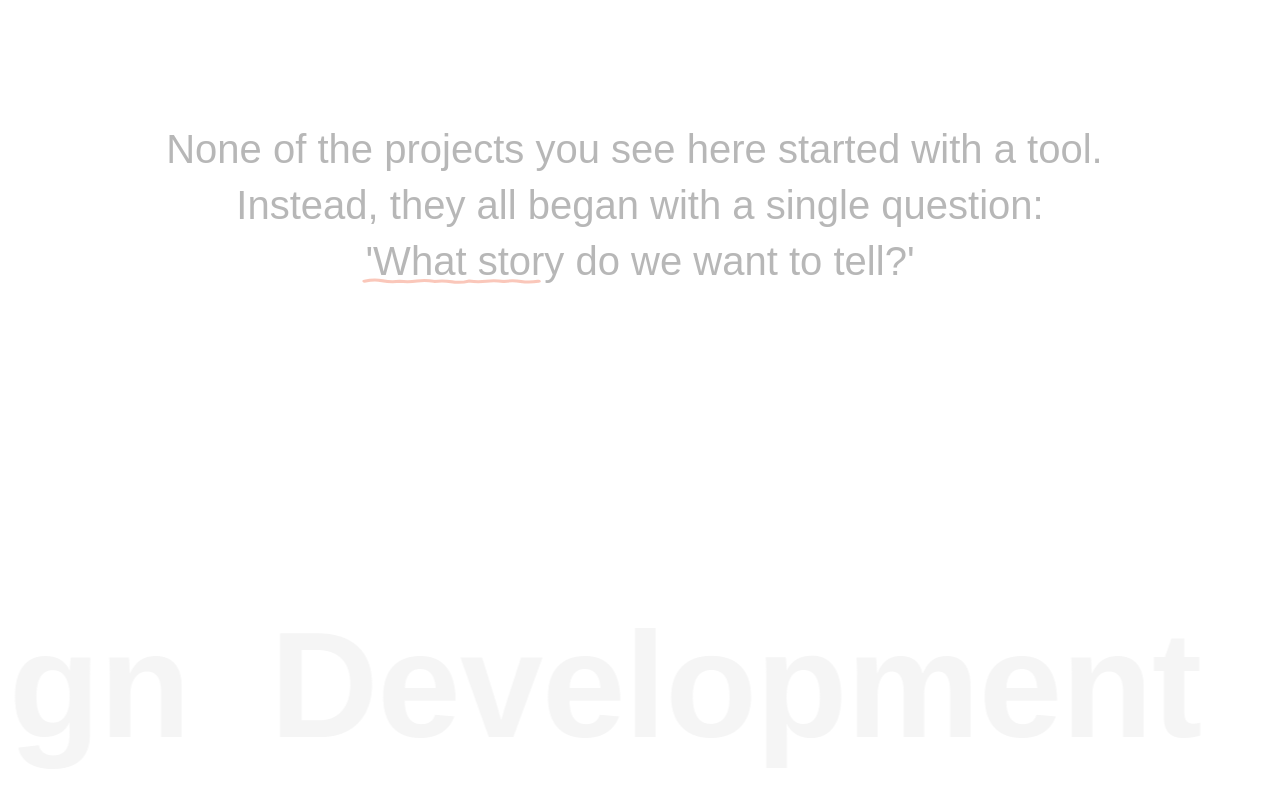
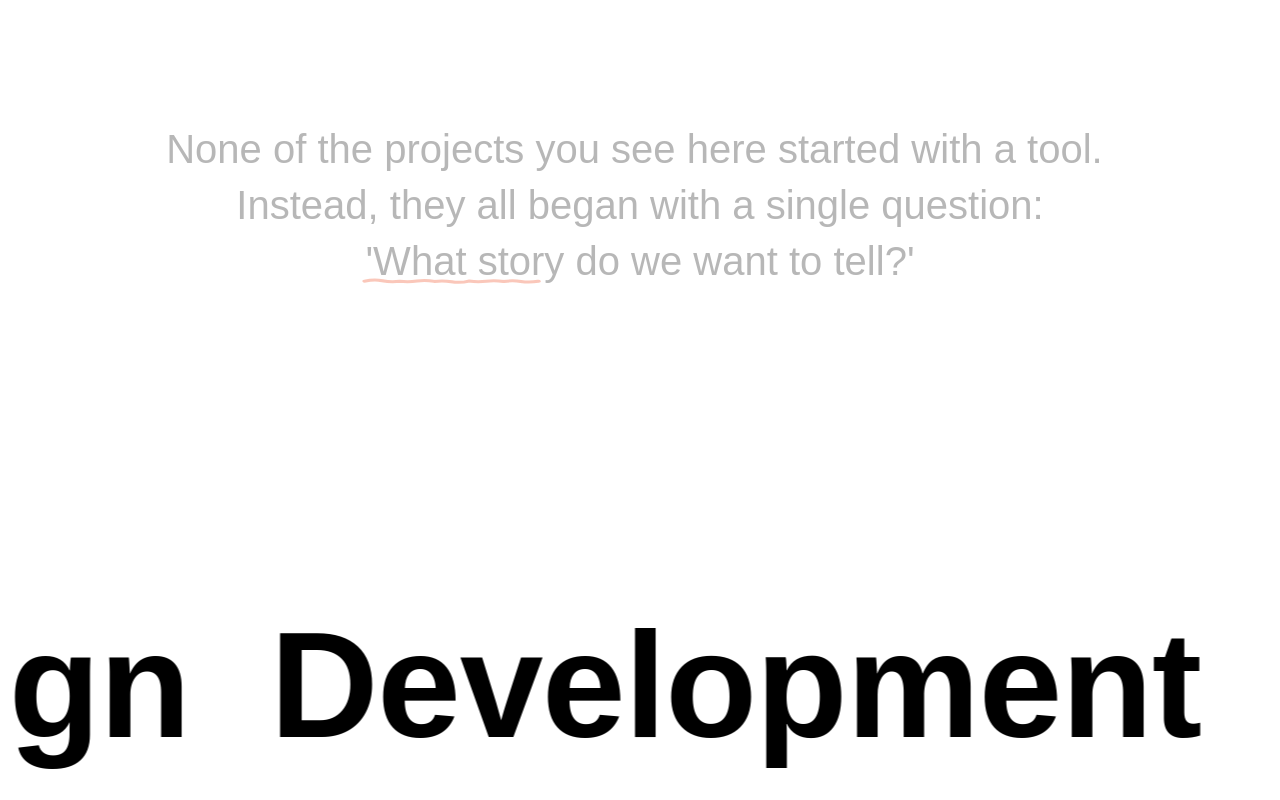
Before and after one commit to cendysaputra/web-showcase, a React (Vite) app: page / in a window 1280 px wide. Shown: the part 1843-2643 px from the top of the page. Built offline with nearby package versions, Linux system fonts and the light colour scheme; a web font is replaced by a local one.

Commit message:
Check update website ruangartefak.com

```diff
--- a/src/components/RunningText.css
+++ b/src/components/RunningText.css
@@ -26,7 +26,7 @@
   font-family: "Mona Sans", sans-serif;
   font-size: 150px;
   font-weight: 600;
-  color: #f5f5f5;
+  color: black;
   display: inline-flex;
   align-items: center;
   letter-spacing: -1px;
```
